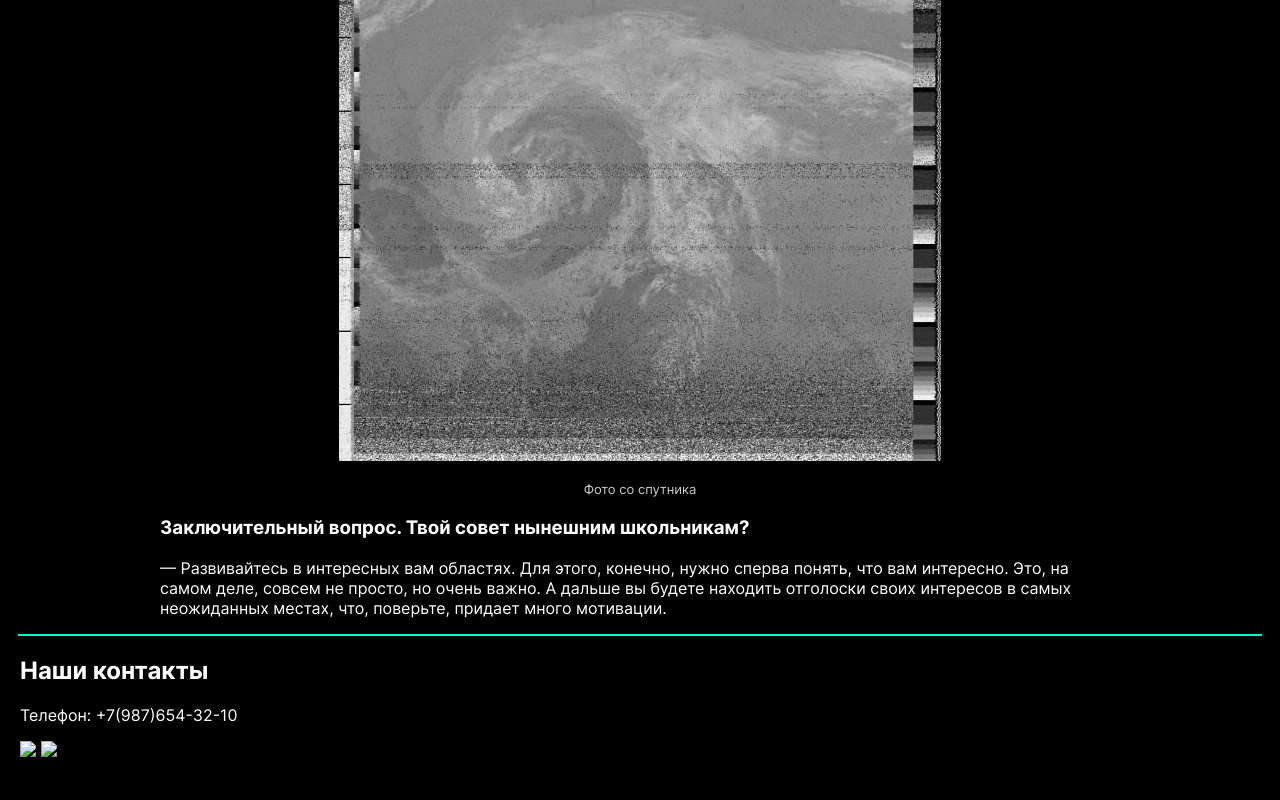
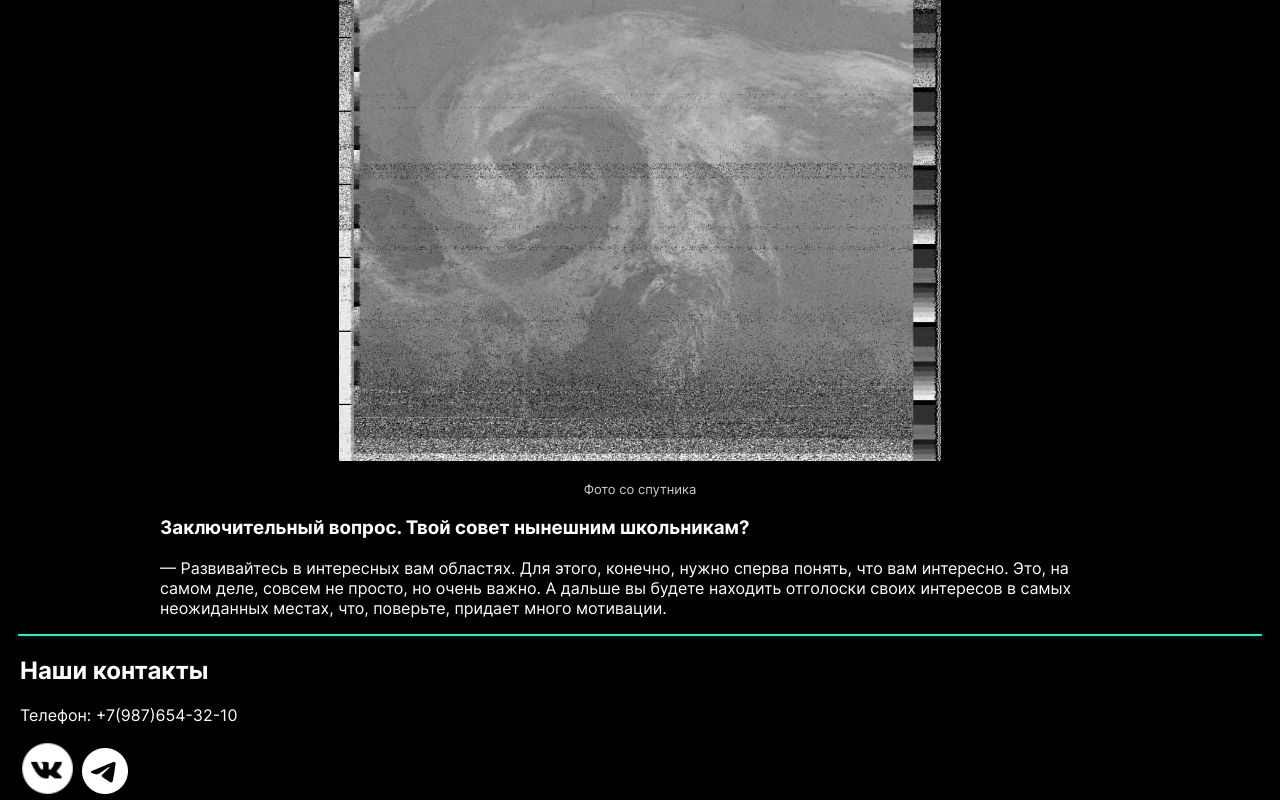
Before and after one commit to julistik/hope-it-ll-work, a plain HTML site: page pages/nicolai.html in a window 1280 px wide. Shown: the part 4420-5220 px from the top of the page. Before the commit the page ends 5181 px from the top, so only its background shows below. Drawn offline with Linux system fonts and the light colour scheme; files whose address does not match are found by name.

Commit message:
Update nicolai.html

```diff
--- a/pages/nicolai.html
+++ b/pages/nicolai.html
@@ -58,8 +58,8 @@
         <div class="contacts"    style="margin-left: 20px;">
             <h2>Наши контакты</h2>
             <p>Телефон: +7(987)654-32-10</p>
-            <a href="https://vk.com/lmsh2023" target="_blank"><img src="../pictures/vk.svg" height="55"></a>
-            <a href="https://t.me/lmsh_alternativa" target="_blank"><img src="../pictures/tg.svg" height="50"></a>
+            <a href="https://vk.com/lmsh2023" target="_blank"><img src="../pictures/vk.png" height="55"></a>
+            <a href="https://t.me/lmsh_alternativa" target="_blank"><img src="../pictures/tg.png" height="50"></a>
         </div>
     </body>
 </html>
```
